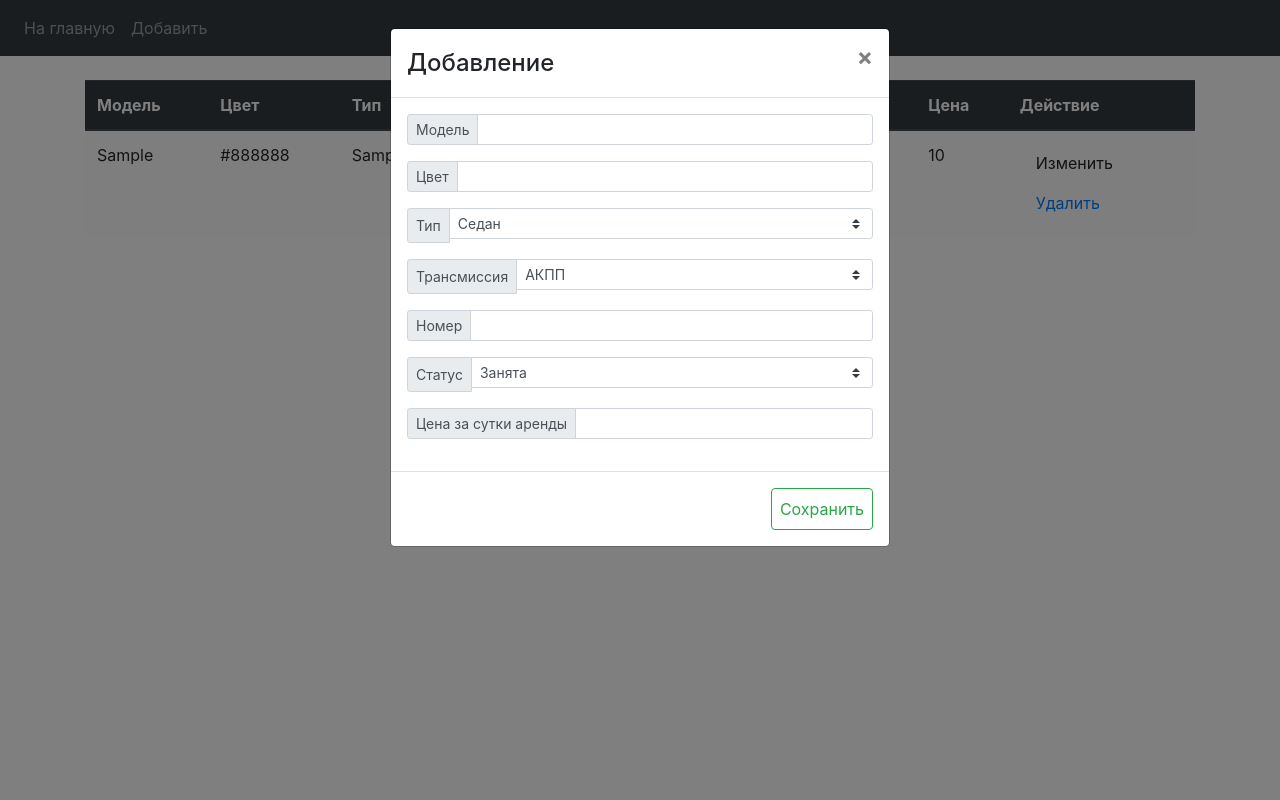
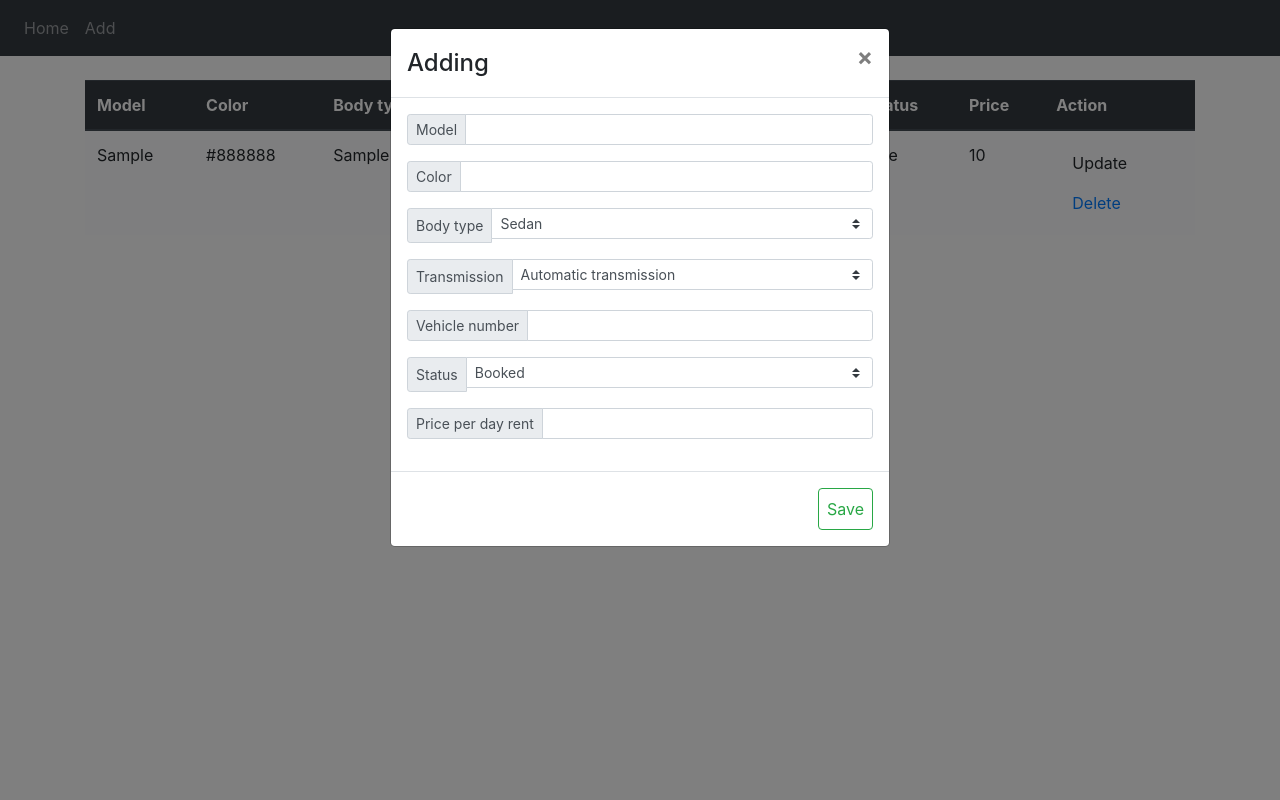
Before and after one commit to Kto-ya123/CarSharing, a Spring Boot app: page /cars in a window 1280 px wide, after a click on "Add". Run offline with Spring Boot 4, Linux system fonts and the light colour scheme; tables that the repository leaves empty hold one stand-in row (values such as "Sample post"); some libraries are stand-ins or nearby versions.

Commit message:
english version

```diff
--- a/src/main/resources/templates/cars.ftl
+++ b/src/main/resources/templates/cars.ftl
@@ -17,10 +17,10 @@
         <ul class="navbar-nav">
             <li class="nav-item">
             <li class="nav-item">
-                <a class="nav-link" href="/">На главную</a>
+                <a class="nav-link" href="/">Home</a>
             </li>
             <li class="nav-item">
-                <a class="nav-link" data-toggle="modal" data-target="#myModal">Добавить</a>
+                <a class="nav-link" data-toggle="modal" data-target="#myModal">Add</a>
                 <!-- The Modal -->
                 <form action="/cars/add" method="post" >
                 <div class="modal fade" id="myModal">
@@ -29,7 +29,7 @@
 
                             <!-- Modal Header -->
                             <div class="modal-header">
-                                <h4 class="modal-title">Добавление</h4>
+                                <h4 class="modal-title">Adding</h4>
                                 <button type="button" class="close" data-dismiss="modal">&times;</button>
                             </div>
 
@@ -38,58 +38,58 @@
                                 <form>
                                     <div class="input-group mb-3 input-group-sm">
                                         <div class="input-group-prepend">
-                                            <span class="input-group-text">Модель</span>
+                                            <span class="input-group-text">Model</span>
                                         </div>
                                         <input type="text" name="model" class="form-control">
                                     </div>
                                     <div class="input-group mb-3 input-group-sm">
                                         <div class="input-group-prepend">
-                                            <span class="input-group-text">Цвет</span>
+                                            <span class="input-group-text">Color</span>
                                         </div>
                                         <input type="text" name="color" class="form-control">
                                     </div>
                                     <div class="input-group mb-3 input-group-sm">
                                         <div class="input-group-prepend">
-                                            <span class="input-group-text">Тип</span>
+                                            <span class="input-group-text">Body type</span>
                                         </div>
                                         <select name="bodyType" class="custom-select mb-1">
-                                            <option selected value="sedan">Седан</option>
-                                            <option value="miniven">Минивен</option>
-                                            <option value="coup">Купе</option>
-                                            <option value="hatchback">Хэтчбек</option>
-                                            <option value="liftback">Лифтбек</option>
-                                            <option value="universalis">Универсал</option>
+                                            <option selected value="sedan">Sedan</option>
+                                            <option value="miniven">Minivan</option>
+                                            <option value="coup">Coup</option>
+                                            <option value="hatchback">Hatchback</option>
+                                            <option value="liftback">Liftback</option>
+                                            <option value="universalis">Universal</option>
                                         </select>
                                     </div>
                                     <div class="input-group mb-3 input-group-sm">
                                         <div class="input-group-prepend">
-                                            <span class="input-group-text">Трансмиссия</span>
+                                            <span class="input-group-text">Transmission</span>
                                         </div>
                                         <select name="transmission" class="custom-select mb-1">
-                                            <option selected value="Auto">АКПП</option>
-                                            <option value="Manual">МКПП</option>
+                                            <option selected value="Auto">Automatic transmission</option>
+                                            <option value="Manual">Manual transmission</option>
                                         </select>
                                     </div>
                                     <div class="input-group mb-3 input-group-sm">
                                         <div class="input-group-prepend">
-                                            <span class="input-group-text">Номер</span>
+                                            <span class="input-group-text">Vehicle number</span>
                                         </div>
                                         <input type="text" name="vehicleNumber" class="form-control">
                                     </div>
                                     <div class="input-group mb-3 input-group-sm">
                                         <div class="input-group-prepend">
-                                            <span class="input-group-text">Статус</span>
+                                            <span class="input-group-text">Status</span>
                                         </div>
                                         <form>
                                             <select name="isFree" class="custom-select mb-1">
-                                                <option selected value="false">Занята</option>
-                                                <option value="true">Свободна</option>
+                                                <option selected value="false">Booked</option>
+                                                <option value="true">Free</option>
                                             </select>
                                         </form>
                                     </div>
                                     <div class="input-group mb-3 input-group-sm">
                                         <div class="input-group-prepend">
-                                            <span class="input-group-text">Цена за сутки аренды</span>
+                                            <span class="input-group-text">Price per day rent</span>
                                         </div>
                                         <input type="number" name="price" class="form-control">
                                     </div>
@@ -98,7 +98,7 @@
 
                             <!-- Modal footer -->
                             <div class="modal-footer">
-                                <button class="btn btn-outline-success p-2" type="submit">Сохранить</button>
+                                <button class="btn btn-outline-success p-2" type="submit">Save</button>
                             </div>
 
                         </div>
@@ -116,14 +116,14 @@
     <table class="table table-hover table-light">
         <thead class="thead-dark">
         <tr>
-            <th scope="col">Модель</th>
-            <th scope="col">Цвет</th>
-            <th scope="col">Тип</th>
-            <th scope="col">Трансмиссия</th>
-            <th scope="col">Номер</th>
-            <th scope="col">Статус</th>
-            <th scope="col">Цена</th>
-            <th scope="col">Действие</th>
+            <th scope="col">Model</th>
+            <th scope="col">Color</th>
+            <th scope="col">Body type</th>
+            <th scope="col">Transmission</th>
+            <th scope="col">Vehicle number</th>
+            <th scope="col">Status</th>
+            <th scope="col">Price</th>
+            <th scope="col">Action</th>
         </tr>
         </thead>
         <tbody>
@@ -137,7 +137,7 @@
                 <td>${car.isFree?c}</td>
                 <td>${car.price}</td>
                 <td>
-                    <a class="nav-link" data-toggle="modal" data-target="#reduct${car.id}">Изменить</a>
+                    <a class="nav-link" data-toggle="modal" data-target="#reduct${car.id}">Update</a>
                     <!-- The Modal -->
                     <form action="/cars/reduct/${car.id}" method="post" >
                         <div class="modal fade" id="reduct${car.id}">
@@ -146,7 +146,7 @@
 
                                     <!-- Modal Header -->
                                     <div class="modal-header">
-                                        <h4 class="modal-title">Редактирование</h4>
+                                        <h4 class="modal-title">Updating</h4>
                                         <button type="button" class="close" data-dismiss="modal">&times;</button>
                                     </div>
 
@@ -155,58 +155,58 @@
                                         <form>
                                             <div class="input-group mb-3 input-group-sm">
                                                 <div class="input-group-prepend">
-                                                    <span class="input-group-text">Модель</span>
+                                                    <span class="input-group-text">Model</span>
                                                 </div>
                                                 <input type="text" name="model" value="${car.model}" class="form-control">
                                             </div>
                                             <div class="input-group mb-3 input-group-sm">
                                                 <div class="input-group-prepend">
-                                                    <span class="input-group-text">Цвет</span>
+                                                    <span class="input-group-text">Color</span>
                                                 </div>
                                                 <input type="text" name="color" value="${car.color}" class="form-control">
                                             </div>
                                             <div class="input-group mb-3 input-group-sm">
                                                 <div class="input-group-prepend">
-                                                    <span class="input-group-text">Тип</span>
+                                                    <span class="input-group-text">Body type</span>
                                                 </div>
                                                 <select name="bodyType" class="custom-select mb-1">
-                                                    <option selected value="sedan">Седан</option>
-                                                    <option value="miniven">Минивен</option>
-                                                    <option value="coup">Купе</option>
-                                                    <option value="hatchback">Хэтчбек</option>
-                                                    <option value="liftback">Лифтбек</option>
-                                                    <option value="universalis">Универсал</option>
+                                                    <option selected value="sedan">Sedan</option>
+                                                    <option value="miniven">Minivan</option>
+                                                    <option value="coup">Coup</option>
+                                                    <option value="hatchback">Hatchback</option>
+                                                    <option value="liftback">Listback</option>
+                                                    <option value="universalis">Universal</option>
                                                 </select>
                                             </div>
                                             <div class="input-group mb-3 input-group-sm">
                                                 <div class="input-group-prepend">
-                                                    <span class="input-group-text">Трансмиссия</span>
+                                                    <span class="input-group-text">Transmission</span>
                                                 </div>
                                                 <select name="transmission" class="custom-select mb-1">
-                                                    <option selected value="Auto">АКПП</option>
-                                                    <option value="Manual">МКПП</option>
+                                                    <option selected value="Auto">Automatic transmission</option>
+                                                    <option value="Manual">Manual transmission</option>
                                                 </select>
                                             </div>
                                             <div class="input-group mb-3 input-group-sm">
                                                 <div class="input-group-prepend">
-                                                    <span class="input-group-text">Номер</span>
+                                                    <span class="input-group-text">Vehicle number</span>
                                                 </div>
                                                 <input type="text" name="vehicleNumber" value="${car.vehicleNumber}" class="form-control">
                                             </div>
                                             <div class="input-group mb-3 input-group-sm">
                                                 <div class="input-group-prepend">
-                                                    <span class="input-group-text">Статус</span>
+                                                    <span class="input-group-text">Status</span>
                                                 </div>
                                                 <form>
                                                     <select name="isFree" class="custom-select mb-1">
-                                                        <option selected value="false">Занята</option>
-                                                        <option value="true">Свободна</option>
+                                                        <option selected value="false">Free</option>
+                                                        <option value="true">Booked</option>
                                                     </select>
                                                 </form>
                                             </div>
                                             <div class="input-group mb-3 input-group-sm">
                                                 <div class="input-group-prepend">
-                                                    <span class="input-group-text">Цена за сутки аренды</span>
+                                                    <span class="input-group-text">Price per day rent</span>
                                                 </div>
                                                 <input type="number" name="price" value="${car.price}" class="form-control">
                                             </div>
@@ -215,14 +215,14 @@
 
                                     <!-- Modal footer -->
                                     <div class="modal-footer">
-                                        <button class="btn btn-outline-success p-2" type="submit">Сохранить</button>
+                                        <button class="btn btn-outline-success p-2" type="submit">Update</button>
                                     </div>
 
                                 </div>
                             </div>
                         </div>
                     </form>
-            <a class="nav-link" href="/cars/delete/${car.id}">Удалить</a>
+            <a class="nav-link" href="/cars/delete/${car.id}">Delete</a>
             </td>
             </tr>
         </#list>
```
Also changed, not shown: src/main/resources/templates/accidents.ftl (+18 -18 lines), src/main/resources/templates/clients.ftl (+30 -43 lines), src/main/resources/templates/contracts.ftl (+23 -23 lines), src/main/resources/templates/start.ftl (+5 -5 lines).
